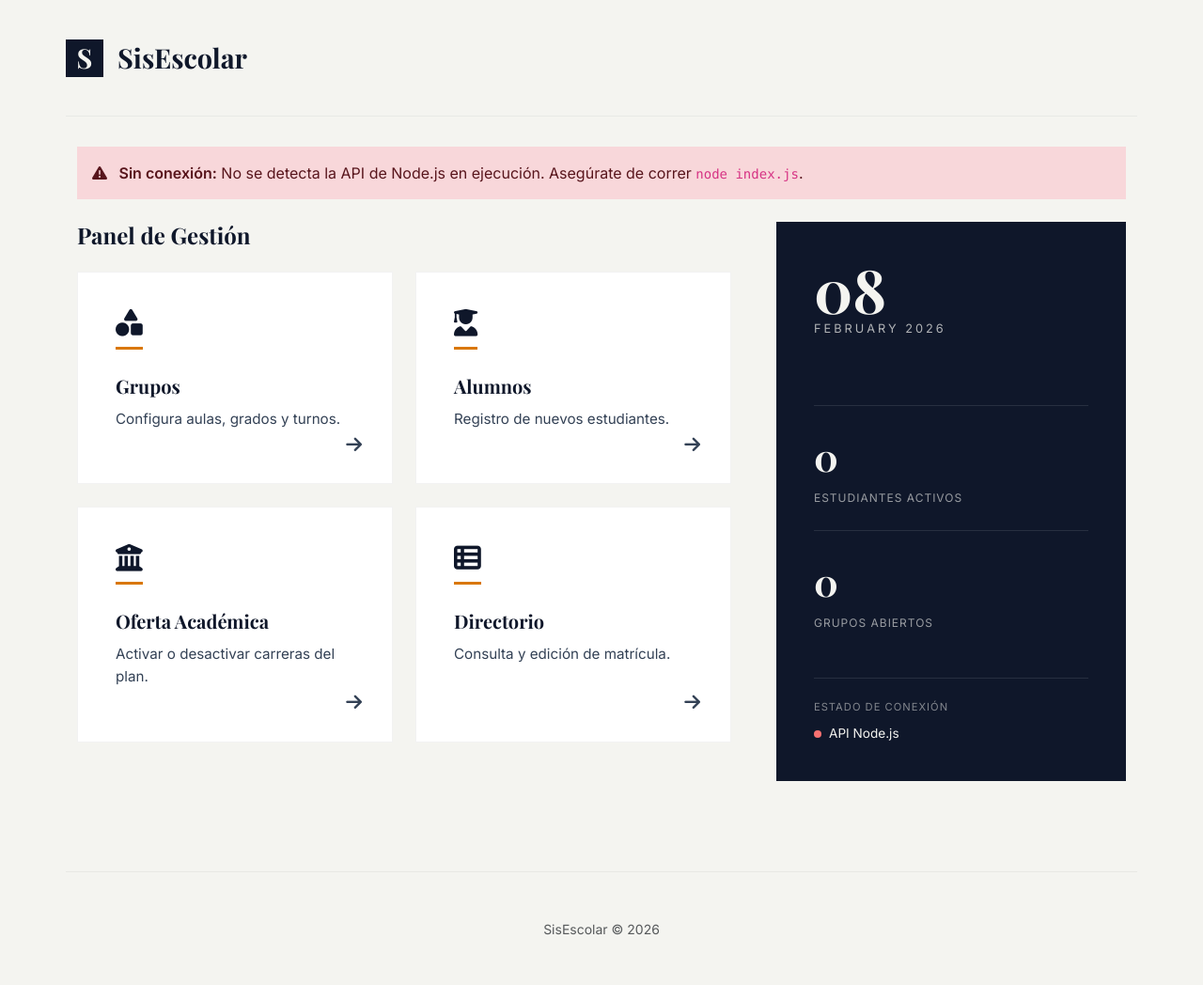
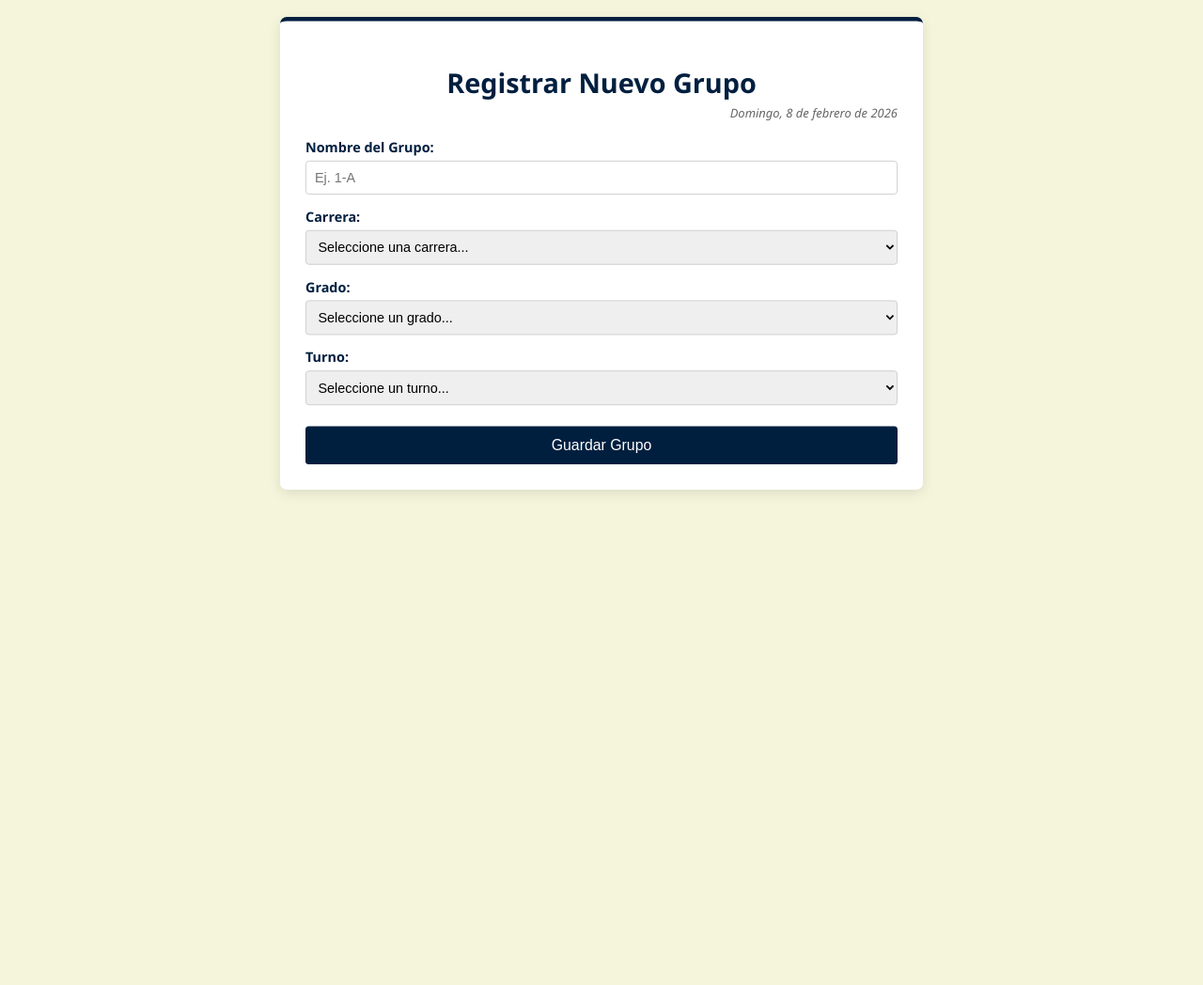
Before and after one commit to dyanxbr/Alumnos-y-grupos, a PHP site: page / in a window 1280 px wide. Shown: the whole page at 94% size. After the commit the page ends 525 px from the top, so only its background shows below. Run offline with PHP 8.4, Linux system fonts and the light colour scheme; data that the repository does not hold is empty.

Commit message:
actualizacion del index.php

```diff
--- a/index.php
+++ b/index.php
@@ -1,281 +1,223 @@
 <?php
-session_start();
+$apiUrl = 'http://localhost:3000/api';
 
-// --- CONEXIÓN API ---
-define('API_URL', 'https://api-alumnos-production-cdcc.up.railway.app/api');
+$carreras = [];
+$turnos = [];
+$grados = [];
 
+try {
+    $carrerasData = @file_get_contents($apiUrl . '/carreras');
+    $turnosData = @file_get_contents($apiUrl . '/turnos');
+    $gradosData = @file_get_contents($apiUrl . '/grados');
 
-function pedir_api($endpoint) {
-    $ch = curl_init(API_URL . '/' . $endpoint);
-    curl_setopt($ch, CURLOPT_RETURNTRANSFER, true);
-    curl_setopt($ch, CURLOPT_TIMEOUT, 2); // Espera máximo 2 segundos
-    $data = curl_exec($ch);
-    curl_close($ch);
+    if ($carrerasData !== false) $carreras = json_decode($carrerasData, true) ?? [];
+    if ($turnosData !== false) $turnos = json_decode($turnosData, true) ?? [];
+    if ($gradosData !== false) $grados = json_decode($gradosData, true) ?? [];
 
-    // Si no hay respuesta (API apagada), devolvemos null
-    if ($data === false) return null;
-
-    return json_decode($data, true);
+} catch (Exception $e) {
+    $carreras = [];
+    $turnos = [];
+    $grados = [];
 }
-
-// --- OBTENCIÓN DE DATOS SEGURA ---
-$data_grupos = pedir_api('grupos');
-$data_alumnos = pedir_api('alumnos');
-
-// CORRECCIÓN: Verificamos si es un array antes de usar count()
-// Si $data_grupos es null, ponemos 0 y evitamos el error.
-$total_grupos = is_array($data_grupos) ? count($data_grupos) : 0;
-$total_alumnos = is_array($data_alumnos) ? count($data_alumnos) : 0;
-
-// Detectar si la API está en línea (Si devolvió algo distinto a null)
-$api_online = ($data_grupos !== null);
 ?>
-
 <!DOCTYPE html>
 <html lang="es">
 <head>
     <meta charset="UTF-8">
     <meta name="viewport" content="width=device-width, initial-scale=1.0">
-    <title>SisEscolar - Dashboard</title>
-    <link href="https://cdn.jsdelivr.net/npm/bootstrap@5.3.0/dist/css/bootstrap.min.css" rel="stylesheet">
-    <link rel="stylesheet" href="https://cdnjs.cloudflare.com/ajax/libs/font-awesome/6.4.0/css/all.min.css">
-    <link href="https://fonts.googleapis.com/css2?family=Inter:wght@300;400;600&family=Playfair+Display:wght@700&display=swap" rel="stylesheet">
-
+    <title>Registrar Grupo - SisEscolar</title>
     <style>
         :root {
-            --bg-canvas: #f4f4f0;      /* Color Hueso/Papel */
-            --navy-solid: #0f172a;     /* Azul Marino Profundo */
-            --navy-light: #334155;     /* Gris Azulado */
-            --gold-line: #d97706;      /* Línea dorada */
-            --white: #ffffff;
+            --navy: #001f3f;
+            --bone: #f5f5dc;
+            --light-navy: #003366;
+            --alert: #ff4136;
         }
 
         body {
-            background-color: var(--bg-canvas);
-            color: var(--navy-solid);
-            font-family: 'Inter', sans-serif;
+            font-family: 'Segoe UI', Tahoma, Geneva, Verdana, sans-serif;
+            background-color: var(--bone);
+            color: var(--navy);
+            margin: 0;
+            padding: 20px;
+            display: flex;
+            justify-content: center;
+            align-items: flex-start;
             min-height: 100vh;
+            transform: scale(0.9);
+            transform-origin: top center;
         }
 
-        h1, h2, h3, h4, .serif-title {
-            font-family: 'Playfair Display', serif;
+        .container {
+            background-color: white;
+            padding: 30px;
+            border-radius: 8px;
+            box-shadow: 0 4px 15px rgba(0,0,0,0.1);
+            width: 100%;
+            max-width: 700px;
+            border-top: 5px solid var(--navy);
         }
 
-        /* HEADER MINIMALISTA */
-        .app-header {
-            padding: 2.5rem 0;
-            margin-bottom: 2rem;
-            border-bottom: 1px solid rgba(15, 23, 42, 0.05);
+        h1 {
+            text-align: center;
+            color: var(--navy);
+            margin-bottom: 5px;
         }
 
-        .brand-name {
-            font-size: 1.8rem;
-            text-decoration: none;
-            color: var(--navy-solid);
-            display: flex;
-            align-items: center;
-            gap: 15px;
+        .fecha-actual {
+            text-align: right;
+            font-size: 0.9em;
+            color: #666;
+            margin-bottom: 20px;
+            font-style: italic;
         }
 
-        .brand-box {
-            width: 40px;
-            height: 40px;
-            background: var(--navy-solid);
-            color: var(--bg-canvas);
-            display: flex; align-items: center; justify-content: center;
-            font-family: 'Playfair Display', serif;
+        .form-group {
+            margin-bottom: 15px;
+        }
+
+        label {
+            display: block;
+            margin-bottom: 5px;
             font-weight: bold;
         }
 
-        /* --- COLUMNA IZQUIERDA (EL "TWO") --- */
-        .static-card {
-            background: var(--white);
-            border: 1px solid rgba(0,0,0,0.05);
-            padding: 2.5rem;
-            height: 100%;
-            transition: border-color 0.2s ease;
-            position: relative;
+        select, input[type="text"], input[type="number"] {
+            width: 100%;
+            padding: 10px;
+            border: 1px solid #ccc;
+            border-radius: 4px;
+            box-sizing: border-box;
+            font-size: 1em;
         }
 
-        .static-card:hover {
-            border-color: var(--navy-solid);
-            cursor: pointer;
+        select:focus, input:focus {
+            border-color: var(--navy);
+            outline: none;
         }
 
-        .icon-frame {
-            font-size: 1.8rem;
-            margin-bottom: 1.5rem;
-            color: var(--navy-solid);
-            display: inline-block;
-            padding-bottom: 10px;
-            border-bottom: 3px solid var(--gold-line);
+        button {
+            width: 100%;
+            padding: 12px;
+            background-color: var(--navy);
+            color: white;
+            border: none;
+            border-radius: 4px;
+            font-size: 1.1em;
+            cursor: pointer;
+            transition: background-color 0.3s;
+            margin-top: 10px;
         }
 
-        .card-head { font-size: 1.25rem; margin-bottom: 0.5rem; font-weight: 600; }
-        .card-body-text { font-size: 0.95rem; color: var(--navy-light); line-height: 1.6; }
-
-        .static-arrow {
-            position: absolute;
-            bottom: 2rem;
-            right: 2rem;
-            color: var(--navy-light);
-            font-size: 1.2rem;
+        button:hover {
+            background-color: var(--light-navy);
         }
 
-        .static-card:hover .static-arrow {
-            color: var(--navy-solid);
+        .alert-box {
+            background-color: #ffebee;
+            color: var(--alert);
+            padding: 10px;
+            border-radius: 4px;
+            margin-top: 10px;
+            display: none;
+            border-left: 4px solid var(--alert);
+            font-size: 0.9em;
         }
 
-        /* --- COLUMNA DERECHA (EL "ONE") --- */
-        .sidebar-panel {
-            background-color: var(--navy-solid);
-            color: var(--bg-canvas);
-            padding: 2.5rem;
-            height: 100%;
-            display: flex;
-            flex-direction: column;
-            justify-content: space-between;
+        @media (max-width: 600px) {
+            body {
+                transform: none;
+                padding: 10px;
             }
-
-        .date-big {
-            font-family: 'Playfair Display', serif;
-            font-size: 4rem;
-            line-height: 1;
-            margin-bottom: 0;
         }
-        .date-month {
-            text-transform: uppercase;
-            letter-spacing: 3px;
-            font-size: 0.8rem;
-            opacity: 0.7;
-            margin-bottom: 3rem;
-            display: block;
-        }
-
-        .stat-row {
-            border-top: 1px solid rgba(255,255,255,0.1);
-            padding-top: 1.5rem;
-            margin-top: 1.5rem;
-        }
-
-        .stat-val { font-size: 2.5rem; font-family: 'Playfair Display', serif; }
-        .stat-lbl { font-size: 0.75rem; text-transform: uppercase; letter-spacing: 1px; opacity: 0.6; }
-
-        .status-dot {
-            width: 8px; height: 8px; background: #22c55e; border-radius: 50%; display: inline-block; margin-right: 8px;
-        }
-
-        a { text-decoration: none; color: inherit; }
     </style>
 </head>
 <body>
 
-    <header class="container app-header">
-        <a href="index.php" class="brand-name">
-            <div class="brand-box">S</div>
-            <span class="serif-title">SisEscolar</span>
-        </a>
-    </header>
+<div class="container">
+    <h1>Registrar Nuevo Grupo</h1>
+    <div class="fecha-actual" id="fechaDisplay"></div>
 
-    <main class="container pb-5">
-
-        <?php if (!$api_online): ?>
-            <div class="alert alert-danger mb-4 rounded-0 border-0">
-                <i class="fas fa-exclamation-triangle me-2"></i>
-                <strong>Sin conexión:</strong> No se detecta la API de Node.js en ejecución. Asegúrate de correr <code>node index.js</code>.
-            </div>
-        <?php endif; ?>
-
-        <div class="row g-0">
-
-            <div class="col-lg-8 pe-lg-5">
-
-                <h4 class="serif-title mb-4">Panel de Gestión</h4>
-
-                <div class="row g-4">
-                    <div class="col-md-6">
-                        <a href="registrar_grupo.php">
-                            <div class="static-card">
-                                <i class="fas fa-shapes icon-frame"></i>
-                                <div class="card-head serif-title">Grupos</div>
-                                <p class="card-body-text">Configura aulas, grados y turnos.</p>
-                                <i class="fas fa-arrow-right static-arrow"></i>
-                            </div>
-                        </a>
+    <form action="procesar_grupo.php" method="POST">
+        <div class="form-group">
+            <label for="nombre_grupo">Nombre del Grupo:</label>
+            <input type="text" id="nombre_grupo" name="nombre_grupo" required placeholder="Ej. 1-A">
         </div>
 
-                    <div class="col-md-6">
-                        <a href="registrar_alumno.php">
-                            <div class="static-card">
-                                <i class="fas fa-user-graduate icon-frame"></i>
-                                <div class="card-head serif-title">Alumnos</div>
-                                <p class="card-body-text">Registro de nuevos estudiantes.</p>
-                                <i class="fas fa-arrow-right static-arrow"></i>
-                            </div>
-                        </a>
+        <div class="form-group">
+            <label for="carrera">Carrera:</label>
+            <select id="carrera" name="carrera_id" required>
+                <option value="">Seleccione una carrera...</option>
+                <?php foreach ($carreras as $carrera): ?>
+                    <option value="<?= htmlspecialchars($carrera['id']) ?>">
+                        <?= htmlspecialchars($carrera['nombre']) ?>
+                    </option>
+                <?php endforeach; ?>
+            </select>
         </div>
 
-                    <div class="col-md-6">
-                        <a href="gestion_carreras.php">
-                            <div class="static-card">
-                                <i class="fas fa-university icon-frame"></i>
-                                <div class="card-head serif-title">Oferta Académica</div>
-                                <p class="card-body-text">Activar o desactivar carreras del plan.</p>
-                                <i class="fas fa-arrow-right static-arrow"></i>
-                            </div>
-                        </a>
+        <div class="form-group">
+            <label for="grado">Grado:</label>
+            <select id="grado" name="grado_id" required onchange="verificarTurno()">
+                <option value="">Seleccione un grado...</option>
+                <?php foreach ($grados as $grado): ?>
+                    <option value="<?= htmlspecialchars($grado['id']) ?>" data-nivel="<?= htmlspecialchars($grado['nivel']) ?>">
+                        <?= htmlspecialchars($grado['nombre']) ?>
+                    </option>
+                <?php endforeach; ?>
+            </select>
         </div>
 
-                    <div class="col-md-6">
-                        <a href="alumnos_registrados.php">
-                            <div class="static-card">
-                                <i class="fas fa-th-list icon-frame"></i>
-                                <div class="card-head serif-title">Directorio</div>
-                                <p class="card-body-text">Consulta y edición de matrícula.</p>
-                                <i class="fas fa-arrow-right static-arrow"></i>
-                            </div>
-                        </a>
-                    </div>
-                </div>
+        <div class="form-group">
+            <label for="turno">Turno:</label>
+            <select id="turno" name="turno_id" required>
+                <option value="">Seleccione un turno...</option>
+                <?php foreach ($turnos as $turno): ?>
+                    <option value="<?= htmlspecialchars($turno['id']) ?>">
+                        <?= htmlspecialchars($turno['nombre']) ?>
+                    </option>
+                <?php endforeach; ?>
+            </select>
         </div>
 
-            <div class="col-lg-4 mt-5 mt-lg-0">
-                <div class="sidebar-panel">
-
-                    <div>
-                        <div class="date-big"><?php echo date('d'); ?></div>
-                        <span class="date-month"><?php echo date('F Y'); ?></span>
+        <div id="turnoAlerta" class="alert-box">
+            Nota: Para grados superiores (7° en adelante), el turno se asignará automáticamente a Vespertino según el reglamento.
         </div>
 
-                    <div>
-                        <div class="stat-row">
-                            <div class="stat-val"><?php echo $total_alumnos; ?></div>
-                            <span class="stat-lbl">Estudiantes Activos</span>
+        <button type="submit">Guardar Grupo</button>
+    </form>
 </div>
 
-                        <div class="stat-row">
-                            <div class="stat-val"><?php echo $total_grupos; ?></div>
-                            <span class="stat-lbl">Grupos Abiertos</span>
-                        </div>
-                    </div>
+<script>
+    const fecha = new Date();
+    const opciones = { weekday: 'long', year: 'numeric', month: 'long', day: 'numeric' };
+    const fechaFormateada = fecha.toLocaleDateString('es-MX', opciones);
 
-                    <div class="mt-5 pt-3 border-top border-opacity-10" style="border-color: rgba(255,255,255,0.1) !important;">
-                        <small style="opacity: 0.5; font-size: 0.7rem; text-transform: uppercase; letter-spacing: 1px;">Estado de Conexión</small>
-                        <div class="mt-2 d-flex align-items-center" style="font-size: 0.85rem;">
-                            <span class="status-dot" style="background-color: <?php echo $api_online ? '#4ade80' : '#f87171'; ?>;"></span>
-                            API Node.js
-                        </div>
-                    </div>
+    document.getElementById('fechaDisplay').textContent =
+        fechaFormateada.charAt(0).toUpperCase() + fechaFormateada.slice(1);
 
-                </div>
-            </div>
+    function verificarTurno() {
+        const gradoSelect = document.getElementById('grado');
+        const turnoSelect = document.getElementById('turno');
+        const alerta = document.getElementById('turnoAlerta');
 
-        </div>
-    </main>
+        const selectedOption = gradoSelect.options[gradoSelect.selectedIndex];
+        const nivel = selectedOption.getAttribute('data-nivel');
 
-    <footer class="container text-center py-5 mt-5 border-top" style="border-color: rgba(0,0,0,0.05) !important;">
-        <small class="text-muted">SisEscolar © <?php echo date('Y'); ?></small>
-    </footer>
+        if (nivel && parseInt(nivel) >= 7) {
+            alerta.style.display = 'block';
+
+            for (let i = 0; i < turnoSelect.options.length; i++) {
+                if (turnoSelect.options[i].text.toLowerCase().includes('vespertino')) {
+                    turnoSelect.selectedIndex = i;
+                    break;
+                }
+            }
+        } else {
+            alerta.style.display = 'none';
+        }
+    }
+</script>
 
 </body>
 </html>
```
Lines whose indentation alone changed are shown as unchanged.
